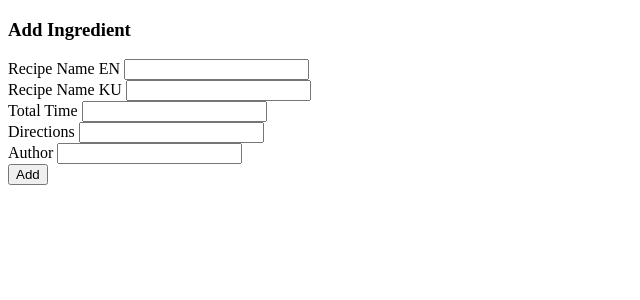
After one commit to lostconnectionhere/recipes, a Flask app: page /add_recipe in a window 1280 px wide. The commit adds this page. Shown: the top 300 px of the page, without its empty margins (0-640 px from the left). Run offline with Flask 2, Linux system fonts and the light colour scheme.

Commit message:
add query for recipe works

```diff
--- a/Flask/main.py
+++ b/Flask/main.py
@@ -71,14 +71,28 @@ def update_ingredient():
 def recipe_menu():
     return render_template('recipe_menu.html')
 
-
-# 1.1 Show Recipe List
+# 2.1 Show Recipe List
 @app.route('/list_recipes')
 def list_recipes():
     mycursor.execute("SELECT recipe_id, recipe_name_EN, recipe_name_KU, total_time, directions, author FROM recipes")
     result_rec = mycursor.fetchall()
     return render_template("list_recipes.html", value = result_rec)
 
+# 2.2 Add Recipe
+@app.route('/add_recipe')
+def add_rec_screen():
+    return render_template('add_recipe.html')
+
+@app.route('/add_recipe/add', methods=['POST'])
+def add_recipes():
+    recipe_name_EN = request.form['recipe_name_EN']
+    recipe_name_KU = request.form['recipe_name_KU']
+    total_time = request.form['total_time']
+    directions = request.form['directions']
+    author = request.form['author']
+    mycursor.execute("INSERT INTO recipes (recipe_name_EN, recipe_name_KU, total_time, directions, author) VALUES (%s, %s, %s, %s, %s)", (recipe_name_EN, recipe_name_KU, total_time, directions, author))
+    mydb.commit()
+    return redirect(url_for('list_recipes'))
 
 app.run(host='0.0.0.0',port=8001)
 
--- /dev/null
+++ b/Flask/templates/add_recipe.html
@@ -0,0 +1,22 @@
+<!DOCTYPE html>
+<html>
+   <head>
+      <title>Add Recipe</title>
+   </head>
+   <body>
+      <h3>Add Ingredient</h3>
+        <form action="/add_recipe/add" method="POST">
+            <label for="recipe_name_EN">Recipe Name EN</label>
+            <input type="text" name="recipe_name_EN" id="recipe_name_EN"><br>
+            <label for="recipe_name_KU">Recipe Name KU</label>
+            <input  type="text" name="recipe_name_KU" id="recipe_name_KU"><br>
+            <label for="total_time">Total Time</label>
+            <input type="number" name="total_time" id="total_time"><br>
+            <label for="directions">Directions</label>
+            <input type="text" name="directions" id="directions"><br>
+            <label for="author">Author</label>
+            <input type="text" name="author" id="author"><br>
+            <button type="submit"> Add </button>
+        </form>
+   </body>
+</html>
--- a/Flask/templates/recipe_menu.html
+++ b/Flask/templates/recipe_menu.html
@@ -12,7 +12,7 @@
     <a href="/">Back to Main Menu</a><br>
     <a href="/list_recipes">List Recipes</a><br>
     <a href="#url">Get Recipe</a><br>
-    <a href="#url">Add Recipe</a><br>
+    <a href="/add_recipe">Add Recipe</a><br>
     <a href="#url">Update Recipe</a><br>
     <a href="#url">Delete Recipe</a><br>
 </body>
```
